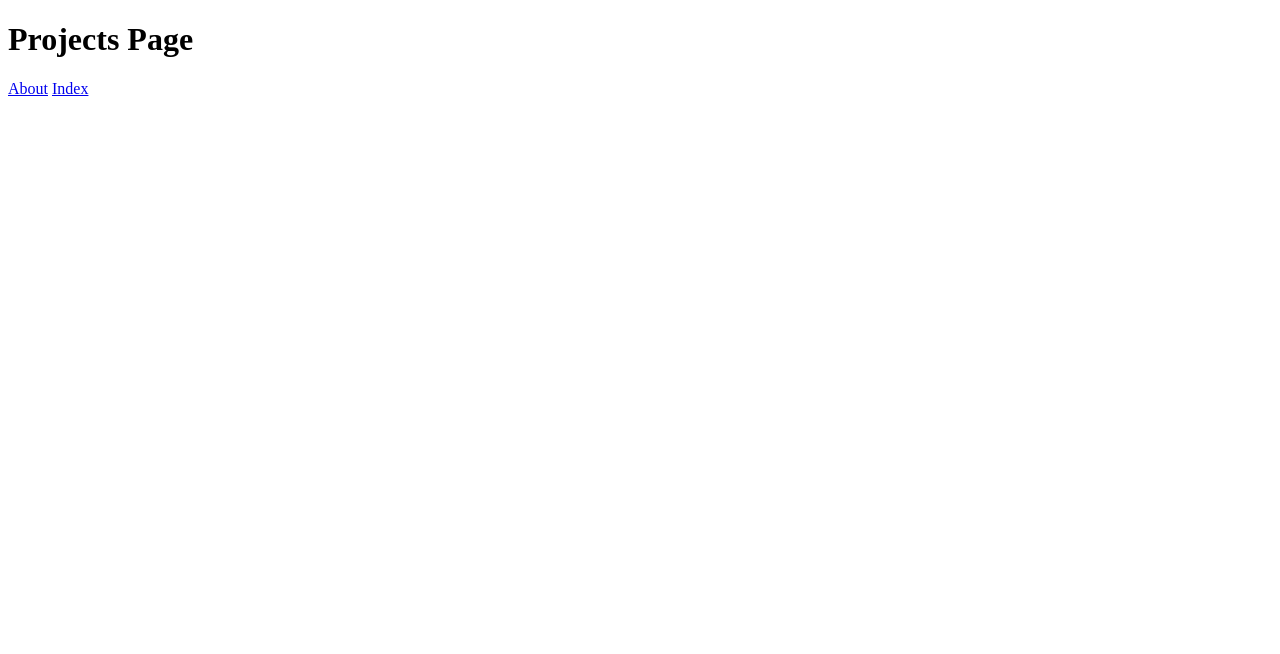
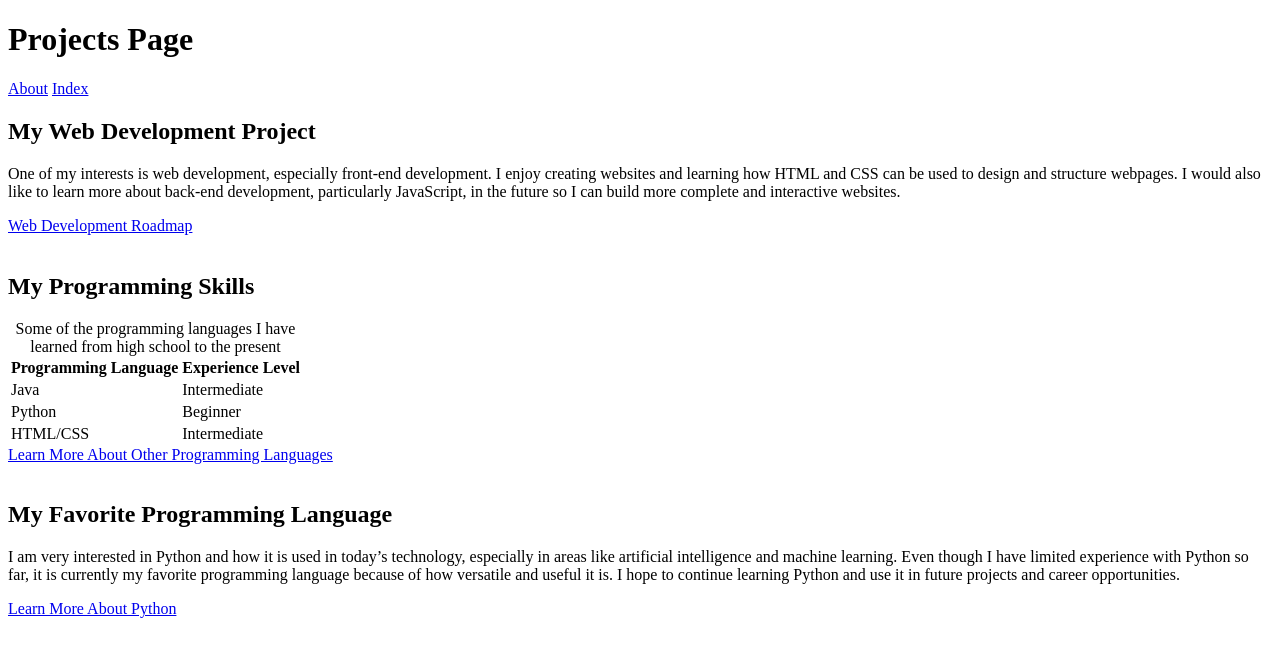
Before and after one commit to optimusjaeyy/cosc219-site, a plain HTML site: page projects.html in a window 1280 px wide. Drawn offline with Linux system fonts and the light colour scheme.

Commit message:
Added contents to my Projects and About pages

```diff
--- a/projects.html
+++ b/projects.html
@@ -9,6 +9,77 @@
     <h1>Projects Page</h1>
     <a href="about.html">About</a>
     <a href="index.html">Index</a>
+    <article>
+      <h2>My Web Development Project</h2>
+      <p>
+        One of my interests is web development, especially front-end
+        development. I enjoy creating websites and learning how HTML and CSS can
+        be used to design and structure webpages. I would also like to learn
+        more about back-end development, particularly JavaScript, in the future
+        so I can build more complete and interactive websites.
+      </p>
+
+      <a href="https://www.w3schools.com/whatis/" target="_blank" rel="noopener"
+        >Web Development Roadmap</a
+      >
+    </article>
+
+    <br />
+
+    <article>
+      <h2>My Programming Skills</h2>
+      <table>
+        <caption>
+          Some of the programming languages I have learned from high school to
+          the present
+        </caption>
+
+        <thead>
+          <tr>
+            <th scope="col">Programming Language</th>
+            <th scope="col">Experience Level</th>
+          </tr>
+        </thead>
+
+        <tbody>
+          <tr>
+            <td>Java</td>
+            <td>Intermediate</td>
+          </tr>
+          <tr>
+            <td>Python</td>
+            <td>Beginner</td>
+          </tr>
+          <tr>
+            <td>HTML/CSS</td>
+            <td>Intermediate</td>
+          </tr>
+        </tbody>
+      </table>
+      <a href="https://code.visualstudio.com/docs/languages/overview"
+        >Learn More About Other Programming Languages</a
+      >
+    </article>
+
+    <br />
+
+    <article>
+      <h2>My Favorite Programming Language</h2>
+      <p>
+        I am very interested in Python and how it is used in today’s technology,
+        especially in areas like artificial intelligence and machine learning.
+        Even though I have limited experience with Python so far, it is
+        currently my favorite programming language because of how versatile and
+        useful it is. I hope to continue learning Python and use it in future
+        projects and career opportunities.
+      </p>
+      <a
+        href="https://www.w3schools.com/python/python_intro.asp"
+        target="_blank"
+        rel="noopener"
+        >Learn More About Python</a
+      >
+    </article>
   </body>
   <footer></footer>
 </html>
```
Also changed, not shown: about.html (+28 -12 lines), 1 other file.
